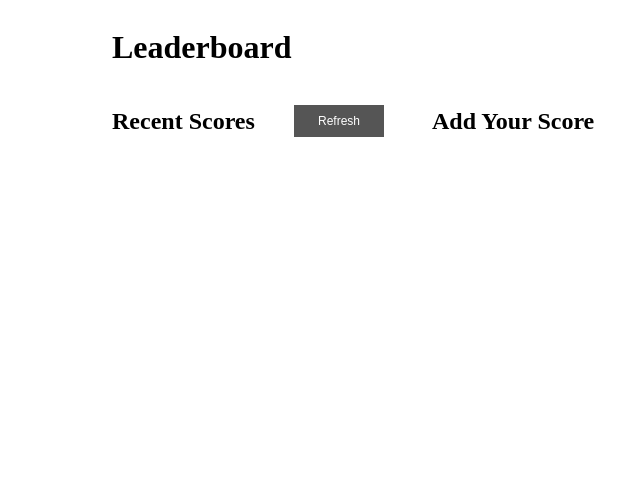
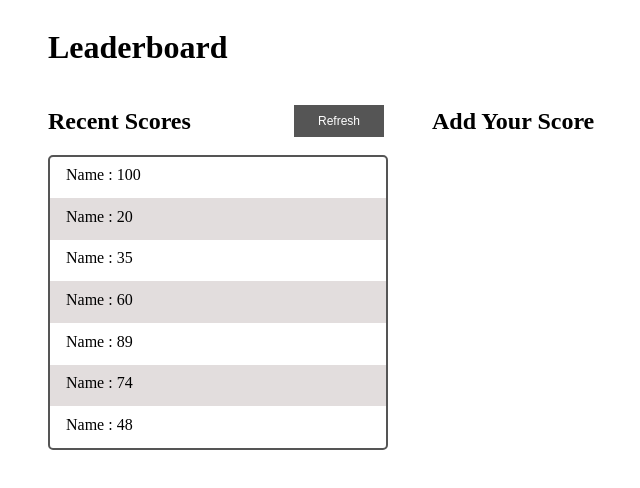
Before and after one commit to tacettinkustu/leaderboard, a website built with webpack: page src/index.html in a window 1280 px wide. Shown: the whole page, without its empty margins (232-872 px from the left). Built offline with nearby package versions, Linux system fonts and the light colour scheme.

Commit message:
Add score list

```diff
--- a/src/index.html
+++ b/src/index.html
@@ -13,6 +13,15 @@
           <h2 class="left-heading">Recent Scores</h2>
           <button class="button">Refresh</button>
         </header>
+        <ul class="score-list">
+          <li class="item">Name : 100</li>
+          <li class="item">Name : 20</li>
+          <li class="item">Name : 35</li>
+          <li class="item">Name : 60</li>
+          <li class="item">Name : 89</li>
+          <li class="item">Name : 74</li>
+          <li class="item">Name : 48</li>
+        </ul>
       </section>
       <section class="right-section">
         <h2 class="right-heading">Add Your Score</h2>
--- a/src/style.css
+++ b/src/style.css
@@ -6,7 +6,7 @@ html {
 }
 
 body {
-  width: 50%;
+  width: 60%;
 }
 
 h1 {
@@ -41,6 +41,25 @@ main {
   cursor: pointer;
 }
 
+.score-list {
+  list-style-type: none;
+  margin: 0;
+  padding: 0;
+  width: 100%;
+  border: 2px solid #555;
+  border-radius: 5px;
+}
+
+.item {
+  height: 2rem;
+  padding: 0 1rem;
+  padding-top: 0.6rem;
+}
+
+.item:nth-of-type(even) {
+  background: rgba(209, 202, 202, 0.63);
+}
+
 .right-section {
   width: 50%;
   padding: 0 1.5rem;
```
